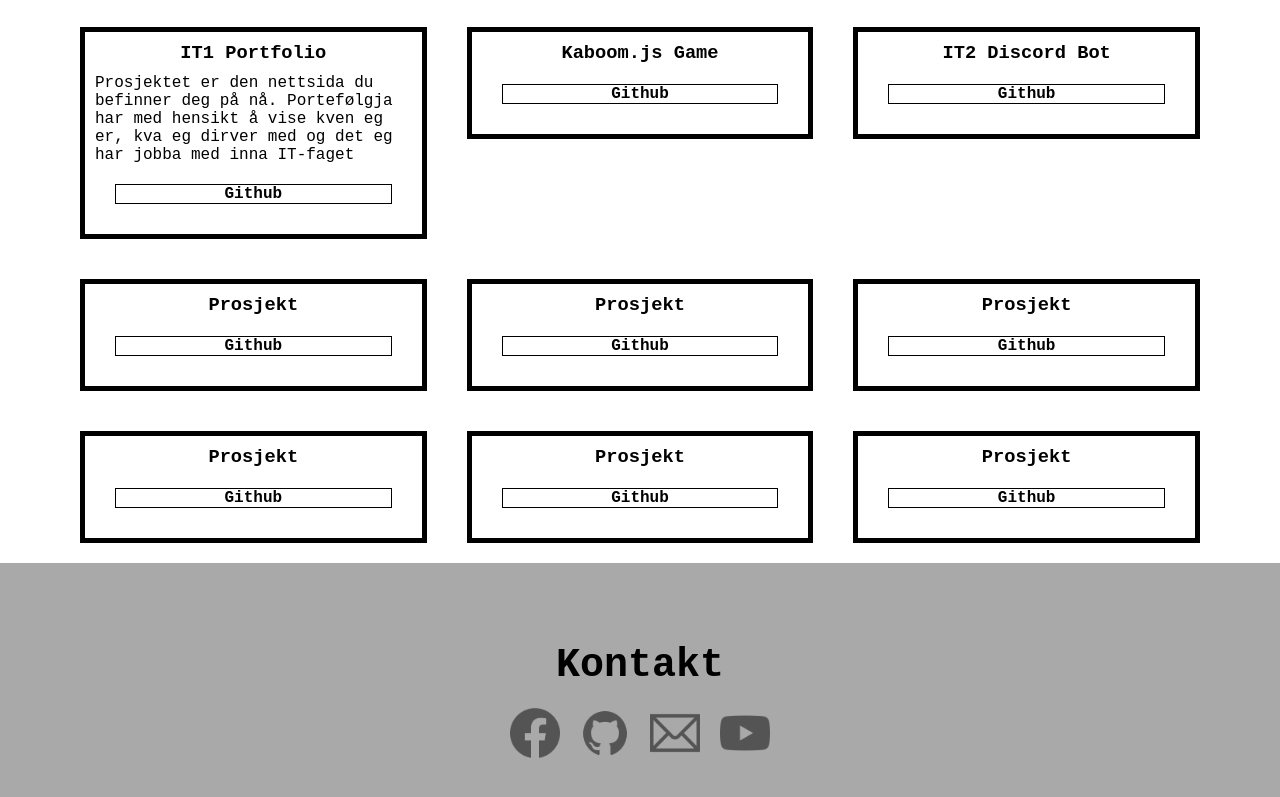
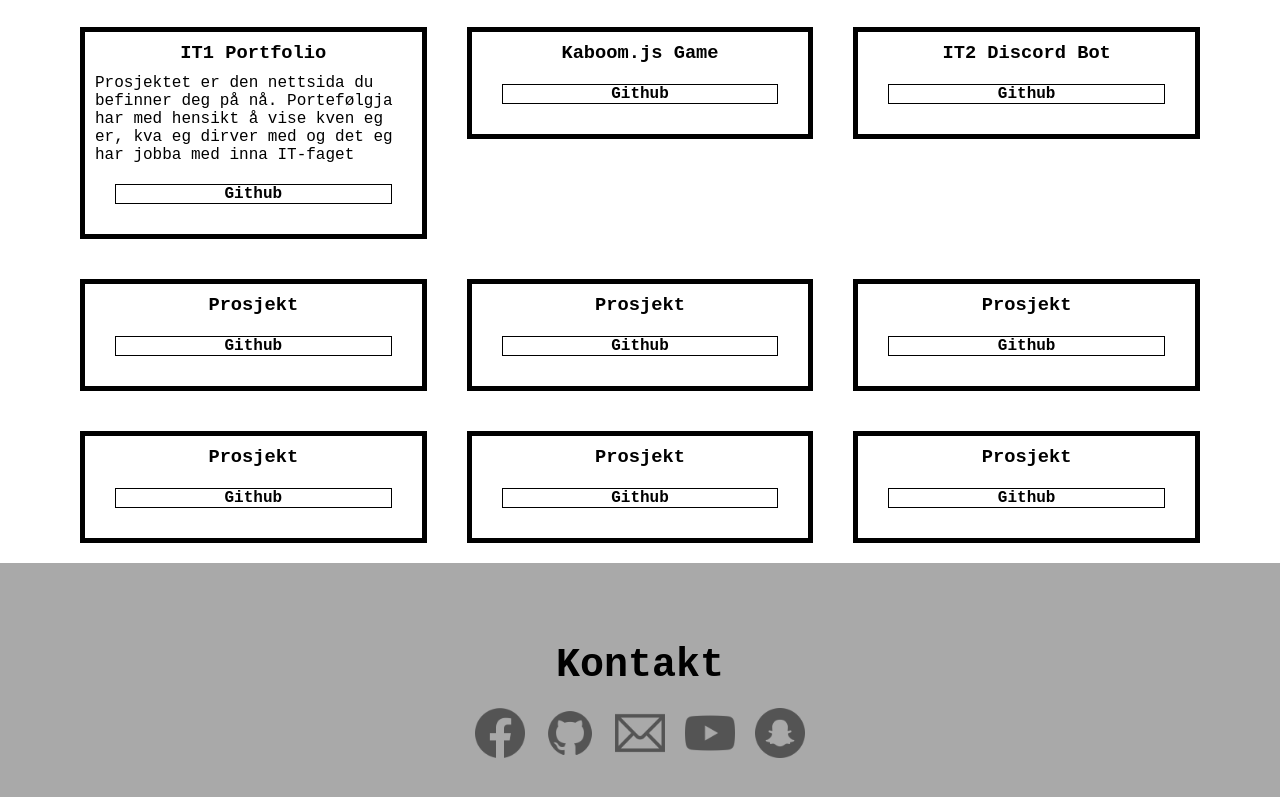
Before and after one commit to ViljarHN/IT1-Portefolgje, a plain HTML site: page Framside/index.html in a window 1280 px wide. Shown: the part 1784-2581 px from the top of the page. Drawn offline with Linux system fonts and the light colour scheme.

Commit message:
added snapchat link in contact section

```diff
--- a/Framside/index.html
+++ b/Framside/index.html
@@ -153,6 +153,9 @@
                 <a href="https://youtube.com/" target="_blank">
                     <img src="/Framside/image/youtube.png" alt="youtube-logo">
                 </a>
+                <a href="https://www.snapchat.com/nb-NO" target="_blank">
+                    <img src="/Framside/image/snapchat.png" alt="snapchat-logo">
+                </a>
             </div>
         </section>
 
```
Also changed, not shown: Framside/image/snapchat.png (added).
